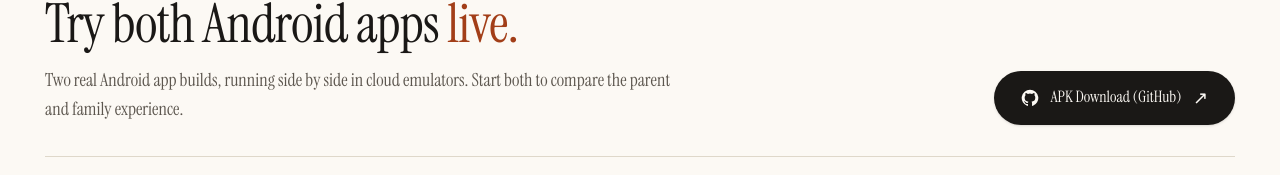
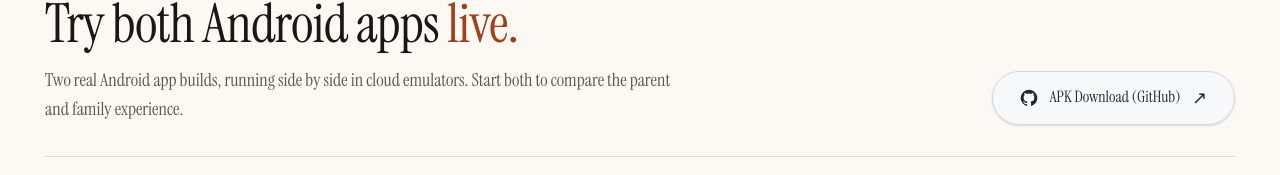
Before and after one commit to shreyash-sharma/MaPa, a Next.js app in the folder landing_site/: page /try in a window 1280 px wide. Shown: the part 177-352 px from the top of the page. Built offline with nearby package versions, Linux system fonts and the light colour scheme; no server answers; a web font is replaced by a local one.

Commit message:
Match GitHub release button styling

```diff
--- a/landing_site/src/app/try/page.tsx
+++ b/landing_site/src/app/try/page.tsx
@@ -43,7 +43,7 @@ export default function TryPage() {
               <p className="mt-3 max-w-xl text-base leading-relaxed text-ink-muted">Two real Android app builds, running side by side in cloud emulators. Start both to compare the parent and family experience.</p>
             </div>
             <div className="flex">
-              <a href="https://github.com/shreyash-sharma/MaPa/releases/tag/v0.1.0" target="_blank" rel="noreferrer" className="inline-flex min-h-12 items-center justify-center gap-2.5 rounded-full bg-ink px-6 text-sm font-medium text-surface shadow-sm transition hover:-translate-y-0.5 hover:bg-terracotta-ink focus-visible:outline focus-visible:outline-2 focus-visible:outline-offset-4 focus-visible:outline-terracotta-ink">
+              <a href="https://github.com/shreyash-sharma/MaPa/releases/tag/v0.1.0" target="_blank" rel="noreferrer" className="inline-flex min-h-12 items-center justify-center gap-2.5 rounded-full border border-[#d1d9e0] bg-[#f6f8fa] px-6 text-sm font-medium text-[#24292f] shadow-sm transition hover:-translate-y-0.5 hover:border-[#c5ccd3] hover:bg-[#eef1f4] focus-visible:outline focus-visible:outline-2 focus-visible:outline-offset-4 focus-visible:outline-terracotta-ink">
                 <svg aria-hidden="true" viewBox="0 0 24 24" className="h-[18px] w-[18px] fill-current">
                   <path d="M12 .9a11.1 11.1 0 0 0-3.51 21.63c.56.1.76-.24.76-.54v-2.08c-3.1.68-3.76-1.31-3.76-1.31-.5-1.3-1.24-1.65-1.24-1.65-1.01-.7.08-.69.08-.69 1.12.08 1.7 1.15 1.7 1.15.99 1.7 2.6 1.21 3.23.93.1-.72.39-1.21.7-1.49-2.47-.28-5.07-1.24-5.07-5.51 0-1.22.44-2.21 1.15-2.99-.12-.28-.5-1.42.11-2.95 0 0 .94-.3 3.05 1.14a10.6 10.6 0 0 1 5.55 0c2.11-1.44 3.05-1.14 3.05-1.14.61 1.53.23 2.67.11 2.95.72.78 1.15 1.77 1.15 2.99 0 4.28-2.6 5.22-5.08 5.5.4.35.76 1.02.76 2.06v3.09c0 .3.2.65.77.54A11.1 11.1 0 0 0 12 .9Z" />
                 </svg>
```
